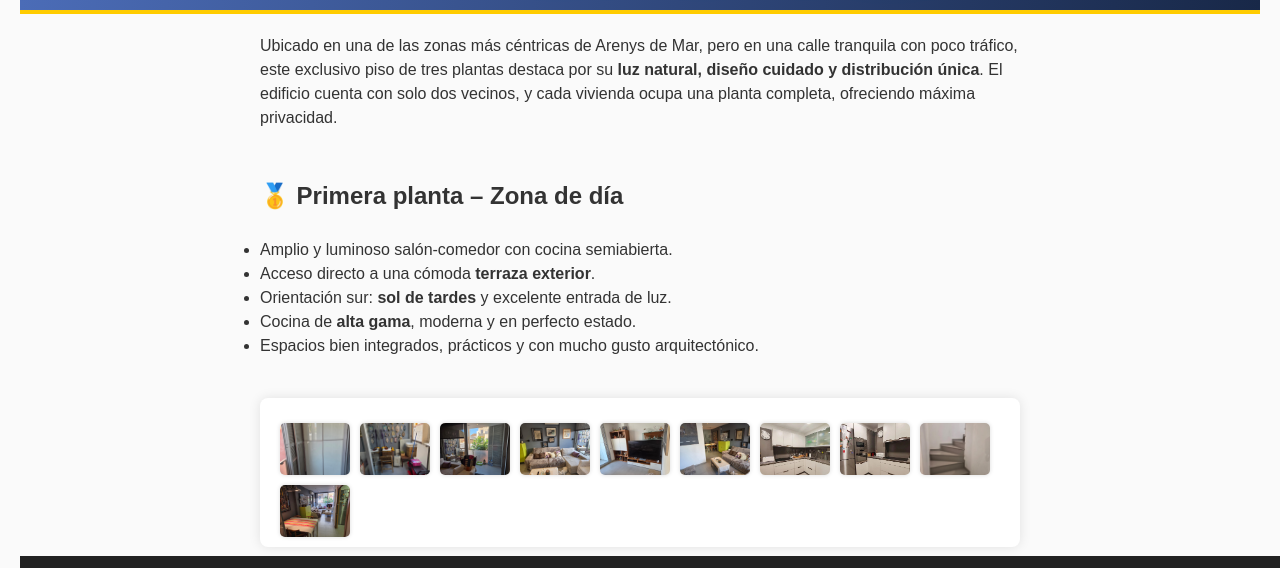
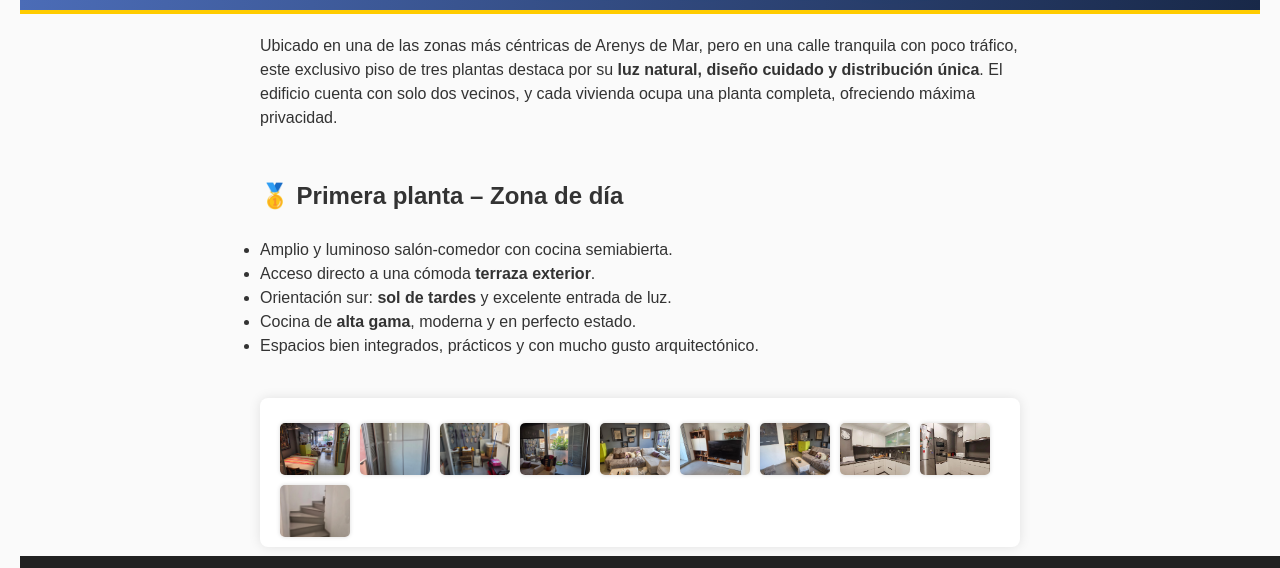
Before and after one commit to davmorso/casa.github.io, a plain HTML site: page index.html in a window 1280 px wide. Shown: the part 190-758 px from the top of the page. Drawn offline with Linux system fonts and the light colour scheme.

Commit message:
code 24: canvi imatge

```diff
--- a/js/galeria.js
+++ b/js/galeria.js
@@ -1,6 +1,7 @@
 document.addEventListener('DOMContentLoaded', () => {
   const pisos = {
     'primer-piso': [
+      { src: './img/casa24.jpeg', alt: 'Primera planta: comedor.' },
       { src: './img/casa18.jpeg', alt: 'Primera planta: lavadero / terraza' },
       { src: './img/casa19.jpeg', alt: 'Primera planta: lavadero / terraza' },
       { src: './img/casa20.jpeg', alt: 'Primera planta: vistas exterior' },
@@ -9,8 +10,7 @@ document.addEventListener('DOMContentLoaded', () => {
       { src: './img/casa23.jpeg', alt: 'Primera planta: comedor' },
       { src: './img/casa25.jpeg', alt: 'Primera planta: cocina' },
       { src: './img/casa27.jpeg', alt: 'Primera planta: cocina' },
-      { src: './img/casa16.jpeg', alt: 'Primera planta: acceso segunda planta' },
-      { src: './img/casa24.jpeg', alt: 'Primera planta: comedor.' }
+      { src: './img/casa16.jpeg', alt: 'Primera planta: acceso segunda planta' }
     ],
     'segundo-piso': [
       { src: './img/casa7.jpeg', alt: 'Segunda planta: guardarropia' },
```
Also changed, not shown: index.html (+1 -1 lines).
